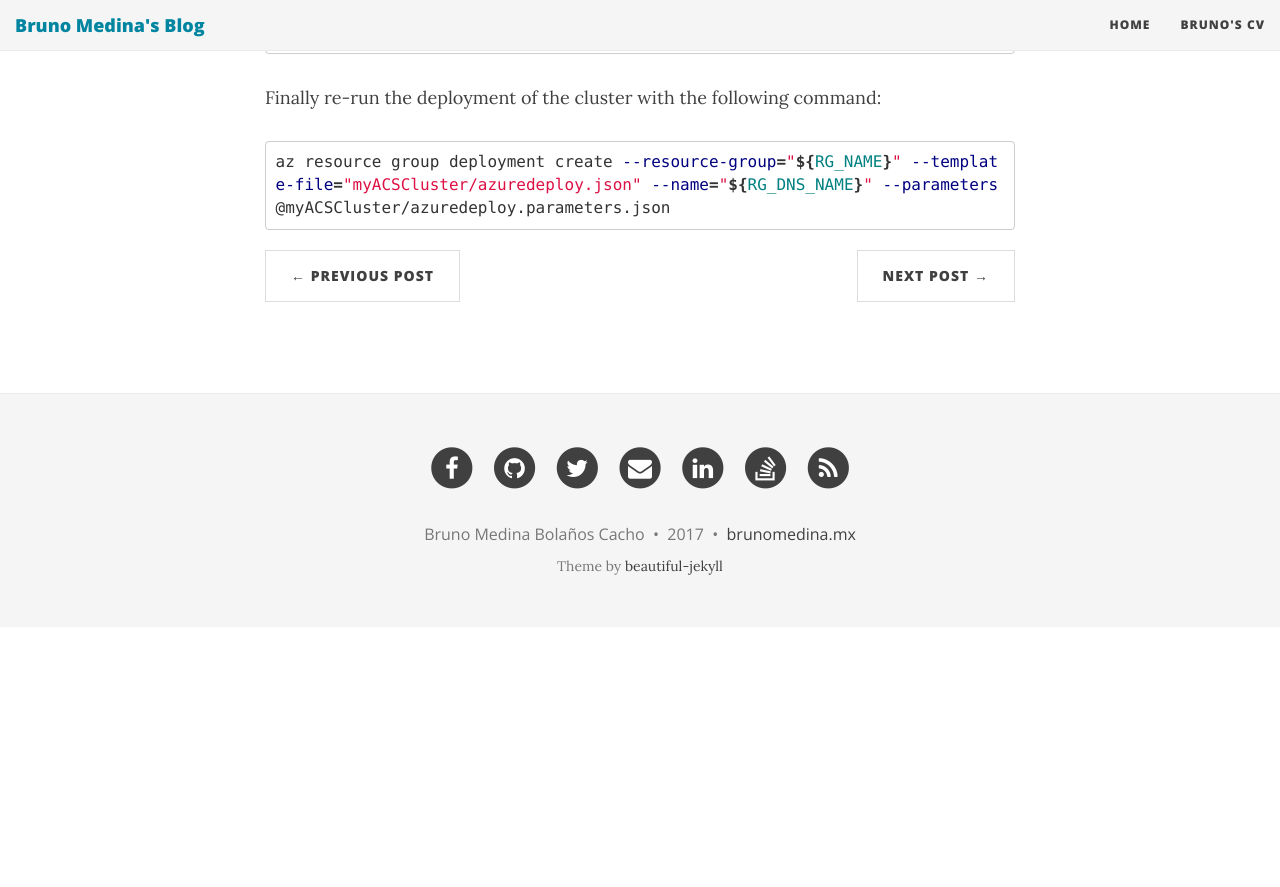
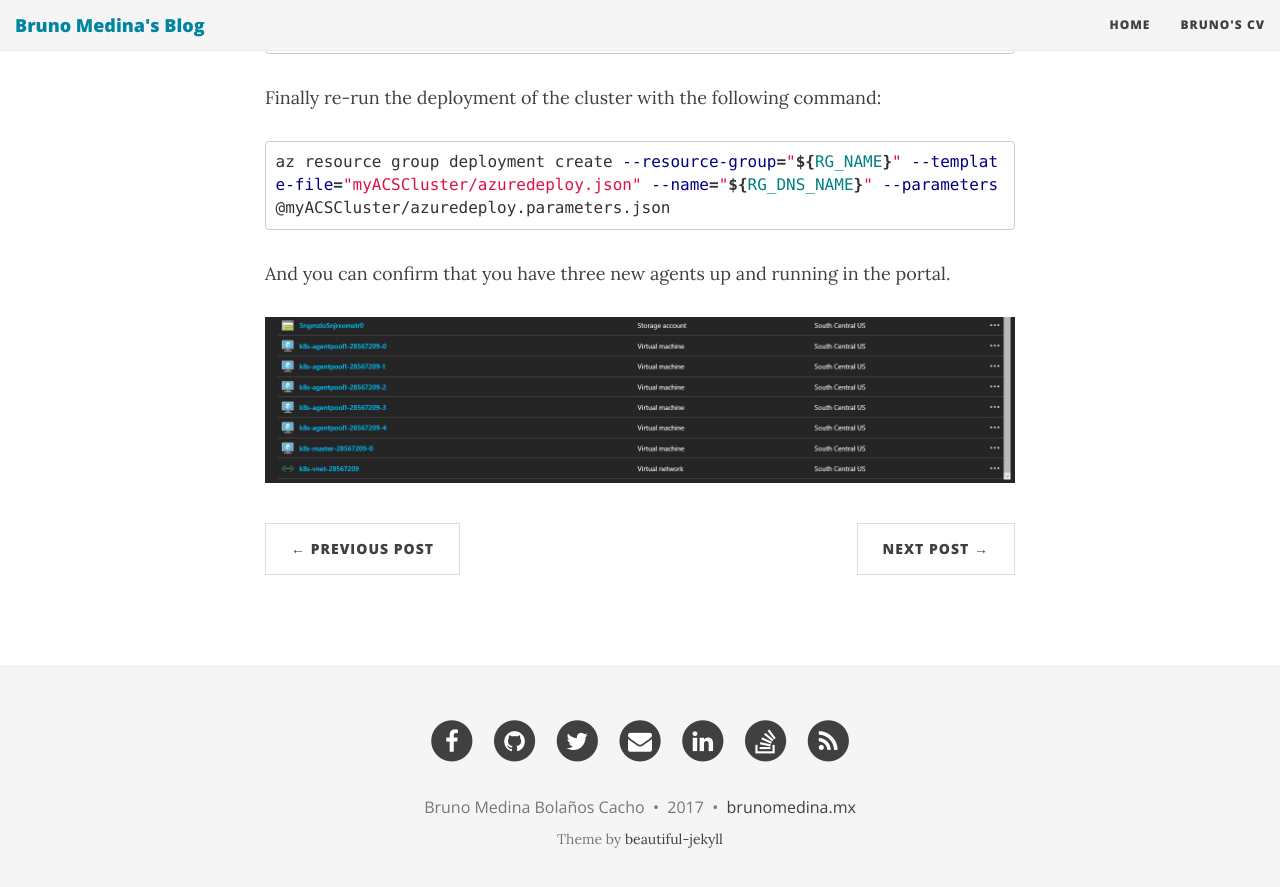
Before and after one commit to brusMX/brusMX.github.io, a Jekyll site: the page built from _posts/2016-11-18-deis-on-azure.md, in a window 1280 px wide and 900 px high, scrolled down 11574 px. Shown: the top 887 px of the window. Built offline with Jekyll 4.4.1, drawn with Linux system fonts in a browser that asks for light colours; nearby versions of some CDN libraries; Markdown is read by kramdown in place of the engine named in the settings; before the commit the page ends 12201 px from its top, so only the background shows below that.

Commit message:
Adding image and reference

````diff
--- a/_posts/2016-11-18-deis-on-azure.md
+++ b/_posts/2016-11-18-deis-on-azure.md
@@ -419,3 +419,11 @@ Finally re-run the deployment of the cluster with the following command:
 ```bash
 az resource group deployment create --resource-group="${RG_NAME}" --template-file="myACSCluster/azuredeploy.json" --name="${RG_DNS_NAME}" --parameters @myACSCluster/azuredeploy.parameters.json
 ```
+
+And you can confirm that you have three new agents up and running in the portal.
+
+![alt text][agents]
+
+
+
+[agents]: ../img/agents.jpg "In a few minutes you will see the agents"
````
Also changed, not shown: img/agents.jpg (added).
